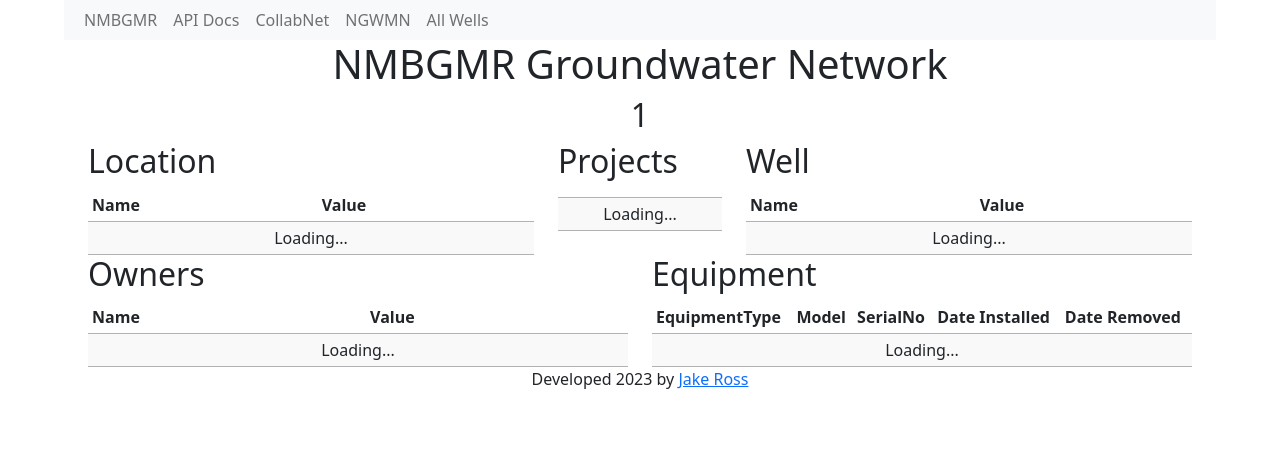
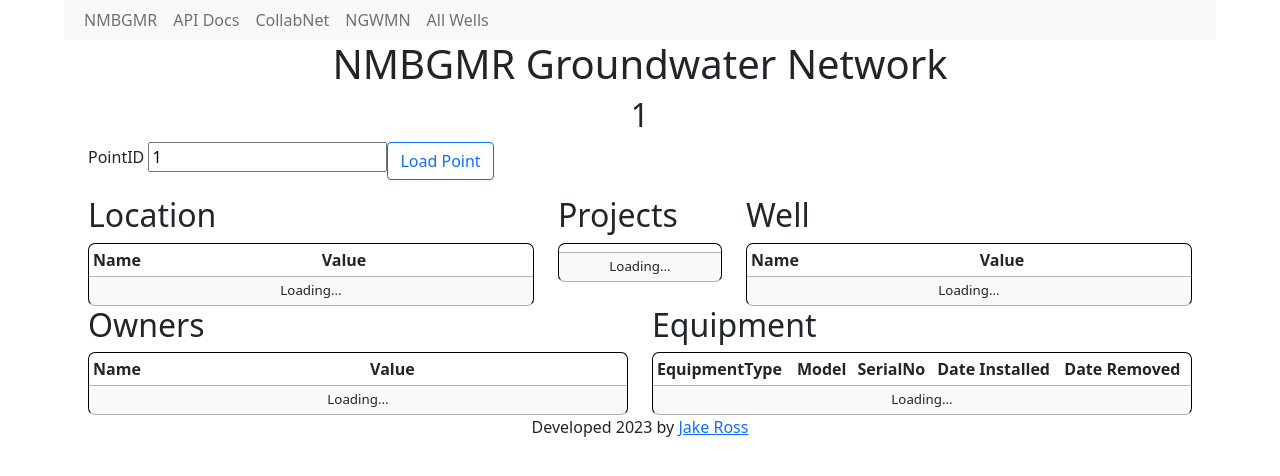
Before and after one commit to DataIntegrationGroup/NMAquiferFastAPI, a FastAPI app: page /locations/detail/1 in a window 1280 px wide. Shown: the top 476 px of the page. Run offline with FastAPI, Linux system fonts and the light colour scheme; data that the repository does not hold is empty; some libraries are stand-ins or nearby versions.

Commit message:
added pointid search

```diff
--- a/templates/base.html
+++ b/templates/base.html
@@ -28,7 +28,16 @@
             p.caption{
                 font-size: small;
             }
-
+            table.dataTable tbody tr:hover {
+                background-color: #eee;
+            }
+            table.dataTable td {
+                font-size: 10pt;
+            }
+            table.dataTable {
+                border: 1px solid black;
+                border-radius: 7px;
+            }
         </style>
     {% endblock %}
 </head>
--- a/templates/location_detail_view.html
+++ b/templates/location_detail_view.html
@@ -30,6 +30,19 @@
     <h2 style="text-align: center">{{ pointid }}</h2>
 
     <div class="container-fluid">
+        <div class="row">
+            <div style="display: flex; flex-direction: row">
+                <div>
+                    <label for="pointid_entry">PointID</label>
+                    <input type="text" id="pointid_entry" name="pointid_entry" value="{{ pointid }}"><br><br>
+                </div>
+                <div>
+                    <div class="pull-left"><button class="btn btn-outline-primary"
+                                                   type="button" onclick="loadpoint()">Load Point</button>
+                    </div>
+                </div>
+            </div>
+        </div>
         <div class="row">
             <div class="col-5">
                 <h2>Location</h2>
@@ -72,7 +85,6 @@
                             <th>SerialNo</th>
                             <th>Date Installed</th>
                             <th>Date Removed</th>
-
                         </tr>
                     </thead>
                 </table>
@@ -80,9 +92,14 @@
         </div>
     </div>
 
+    <script>
 
+        function loadpoint(){
+            var pointid = $('#pointid_entry').val();
+            window.location.href = '/locations/detail/'+pointid;
+        }
+        var pointid = {{ pointid|tojson }}
 
-    <script>
         const totable = function(d){
             return Object.keys(d).map(function(key) {
                 return {'name': key, 'value': d[key]}})}
@@ -98,7 +115,7 @@
                     info: false,
                     columns: columns,
                     ajax: {
-                        url: '/locations/{{ pointid }}/'+tag,
+                        url: '/locations/'+pointid+'/'+tag,
                         dataSrc: totable}
                 }
             )
@@ -133,7 +150,7 @@
             info: false,
             columns: ecolumns,
             ajax: {
-                url: '/locations/{{ pointid }}/equipment',
+                url: '/locations/'+pointid+'/equipment',
                 dataSrc: ''
             }
         })
@@ -152,7 +169,7 @@
             info: false,
             columns: pcolumns,
             ajax: {
-                url: '/locations/{{ pointid }}/projects',
+                url: '/locations/'+pointid+'/projects',
                 dataSrc: ''
             }
         })
```
Also changed, not shown: models.py (+11 -0 lines), routers/locations.py (+5 -9 lines), schemas/__init__.py (+11 -0 lines).
